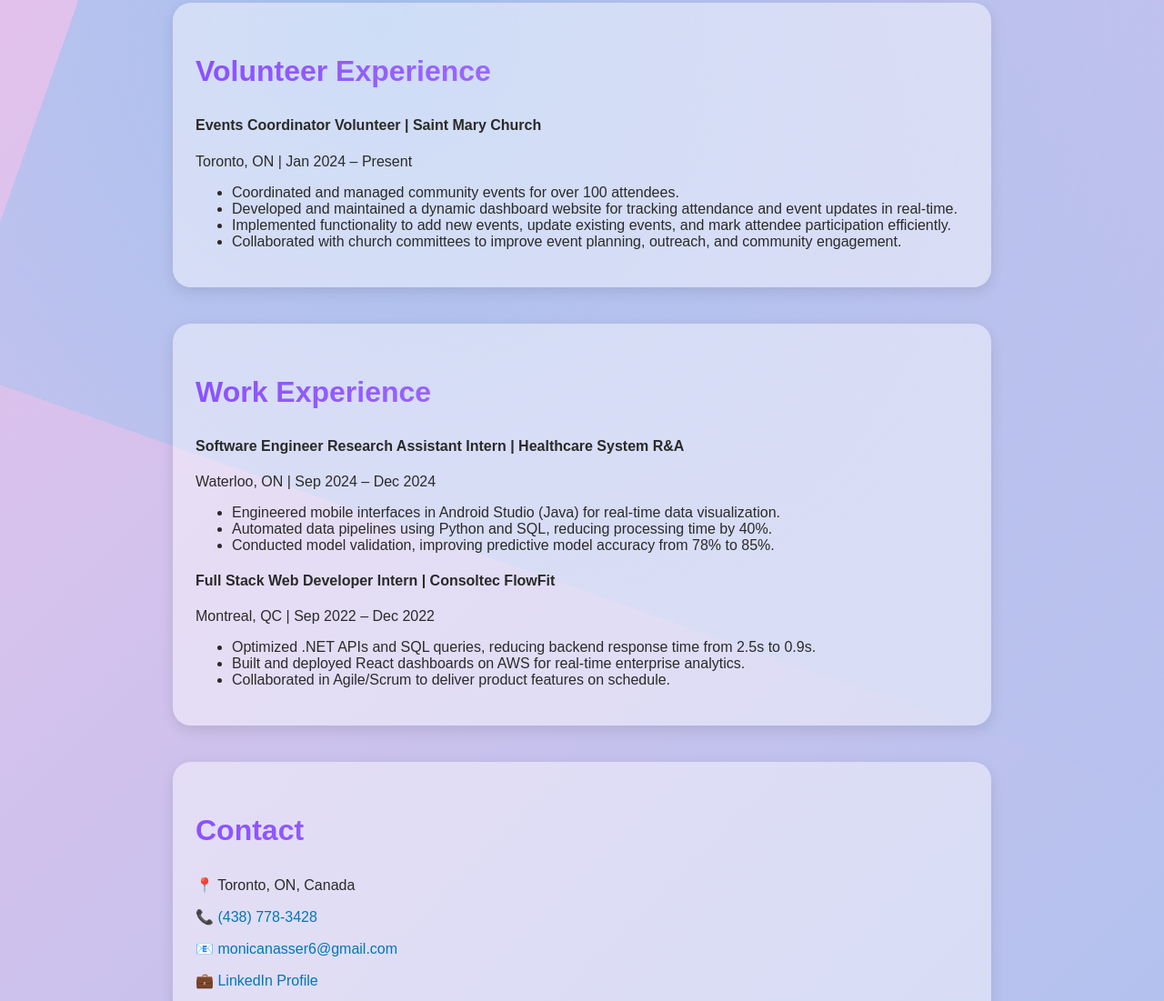
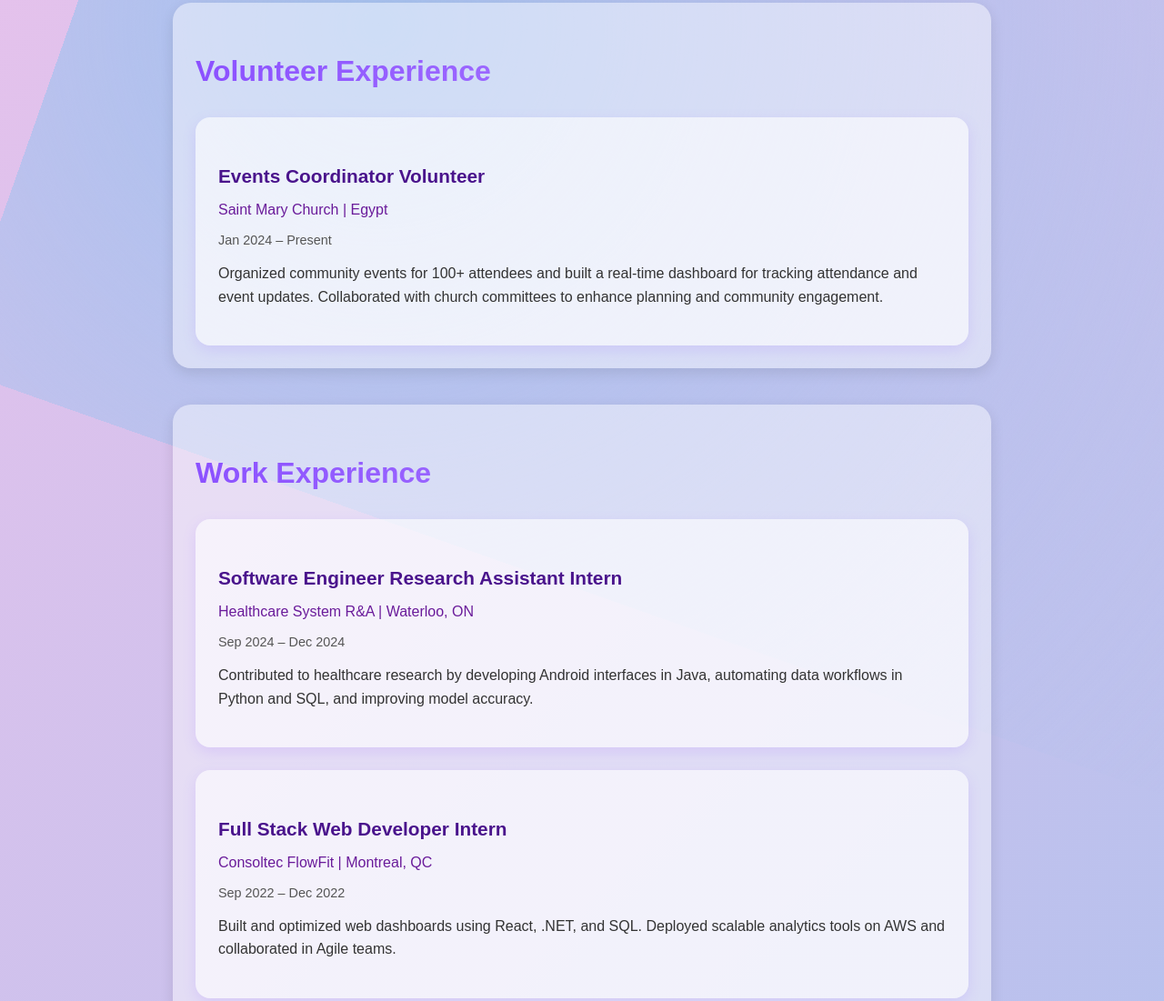
Before and after one commit to MonikaaMoanes/Portfolio, a website: page index.html in a window 1280 px wide. Shown: the part 1240-2341 px from the top of the page at 91% size. Drawn offline with Linux system fonts and the light colour scheme.

Commit message:
Updated volunteer section with modern card design and better readability

```diff
--- a/index.html
+++ b/index.html
@@ -71,8 +71,8 @@
       <div class="project">
         <h4>🏋️‍♀️ Sports Mobile App</h4>
         <p>
-          Cross-platform React Native app with Redux for state management,
-          improving performance and usability across Android & iOS.
+          Cross-platform fitness app built with React Native and Redux, enabling
+          smooth performance and consistent UX on Android and iOS.
         </p>
         <div class="links">
           <button
@@ -86,8 +86,9 @@
       <div class="project">
         <h4>🏢 Condo Management System</h4>
         <p>
-          Full-stack responsive web app using React, Tailwind CSS, and Node.js.
-          Designed secure CRUD functionality for residents and admins.
+          Full-stack web app using React, Tailwind CSS, and Node.js with secure
+          CRUD operations for residents and admins to manage properties
+          efficiently.
         </p>
       </div>
 
@@ -111,26 +112,18 @@
     <!-- 🤝 Volunteer Experience -->
     <section id="volunteer" class="fade-in">
       <h3>Volunteer Experience</h3>
-      <div class="volunteer-item">
-        <h4>Events Coordinator Volunteer | Saint Mary Church</h4>
-        <p>Toronto, ON | Jan 2024 – Present</p>
-        <ul>
-          <li>
-            Coordinated and managed community events for over 100 attendees.
-          </li>
-          <li>
-            Developed and maintained a dynamic dashboard website for tracking
-            attendance and event updates in real-time.
-          </li>
-          <li>
-            Implemented functionality to add new events, update existing events,
-            and mark attendee participation efficiently.
-          </li>
-          <li>
-            Collaborated with church committees to improve event planning,
-            outreach, and community engagement.
-          </li>
-        </ul>
+
+      <div class="volunteer-cards">
+        <div class="volunteer-card">
+          <h4>Events Coordinator Volunteer</h4>
+          <p class="organization">Saint Mary Church | Egypt</p>
+          <p class="date">Jan 2024 – Present</p>
+          <p class="description">
+            Organized community events for 100+ attendees and built a real-time
+            dashboard for tracking attendance and event updates. Collaborated
+            with church committees to enhance planning and community engagement.
+          </p>
+        </div>
       </div>
     </section>
 
@@ -138,43 +131,28 @@
     <section id="work" class="fade-in">
       <h3>Work Experience</h3>
 
-      <div class="job-item">
-        <h4>
-          Software Engineer Research Assistant Intern | Healthcare System R&A
-        </h4>
-        <p>Waterloo, ON | Sep 2024 – Dec 2024</p>
-        <ul>
-          <li>
-            Engineered mobile interfaces in Android Studio (Java) for real-time
-            data visualization.
-          </li>
-          <li>
-            Automated data pipelines using Python and SQL, reducing processing
-            time by 40%.
-          </li>
-          <li>
-            Conducted model validation, improving predictive model accuracy from
-            78% to 85%.
-          </li>
-        </ul>
-      </div>
+      <div class="work-cards">
+        <div class="work-card">
+          <h4>Software Engineer Research Assistant Intern</h4>
+          <p class="company">Healthcare System R&A | Waterloo, ON</p>
+          <p class="date">Sep 2024 – Dec 2024</p>
+          <p class="description">
+            Contributed to healthcare research by developing Android interfaces
+            in Java, automating data workflows in Python and SQL, and improving
+            model accuracy.
+          </p>
+        </div>
 
-      <div class="job-item">
-        <h4>Full Stack Web Developer Intern | Consoltec FlowFit</h4>
-        <p>Montreal, QC | Sep 2022 – Dec 2022</p>
-        <ul>
-          <li>
-            Optimized .NET APIs and SQL queries, reducing backend response time
-            from 2.5s to 0.9s.
-          </li>
-          <li>
-            Built and deployed React dashboards on AWS for real-time enterprise
-            analytics.
-          </li>
-          <li>
-            Collaborated in Agile/Scrum to deliver product features on schedule.
-          </li>
-        </ul>
+        <div class="work-card">
+          <h4>Full Stack Web Developer Intern</h4>
+          <p class="company">Consoltec FlowFit | Montreal, QC</p>
+          <p class="date">Sep 2022 – Dec 2022</p>
+          <p class="description">
+            Built and optimized web dashboards using React, .NET, and SQL.
+            Deployed scalable analytics tools on AWS and collaborated in Agile
+            teams.
+          </p>
+        </div>
       </div>
     </section>
 
--- a/style.css
+++ b/style.css
@@ -137,6 +137,91 @@ section h3 {
   transform: translateY(-5px) scale(1.02);
   box-shadow: 0 8px 20px rgba(138, 79, 255, 0.3);
 }
+/* 🤝 Volunteer Experience Cards */
+.volunteer-cards {
+  display: grid;
+  grid-template-columns: 1fr;
+  gap: 25px;
+}
+
+.volunteer-card {
+  background: rgba(255, 255, 255, 0.6);
+  border-radius: 16px;
+  padding: 25px;
+  box-shadow: 0 5px 15px rgba(138, 79, 255, 0.15);
+  transition: all 0.3s ease;
+}
+
+.volunteer-card:hover {
+  transform: translateY(-5px);
+  box-shadow: 0 10px 25px rgba(138, 79, 255, 0.25);
+}
+
+.volunteer-card h4 {
+  font-size: 1.3rem;
+  color: #4a148c;
+  margin-bottom: 5px;
+}
+
+.volunteer-card .organization {
+  font-weight: 500;
+  color: #6a1b9a;
+}
+
+.volunteer-card .date {
+  font-size: 0.9rem;
+  color: #555;
+  margin-bottom: 10px;
+}
+
+.volunteer-card .description {
+  font-size: 1rem;
+  color: #333;
+  line-height: 1.6;
+}
+
+/* 💼 Work Experience Cards */
+.work-cards {
+  display: grid;
+  grid-template-columns: 1fr;
+  gap: 25px;
+}
+
+.work-card {
+  background: rgba(255, 255, 255, 0.6);
+  border-radius: 16px;
+  padding: 25px;
+  box-shadow: 0 5px 15px rgba(138, 79, 255, 0.15);
+  transition: all 0.3s ease;
+}
+
+.work-card:hover {
+  transform: translateY(-5px);
+  box-shadow: 0 10px 25px rgba(138, 79, 255, 0.25);
+}
+
+.work-card h4 {
+  font-size: 1.3rem;
+  color: #4a148c;
+  margin-bottom: 5px;
+}
+
+.work-card .company {
+  font-weight: 500;
+  color: #6a1b9a;
+}
+
+.work-card .date {
+  font-size: 0.9rem;
+  color: #555;
+  margin-bottom: 10px;
+}
+
+.work-card .description {
+  font-size: 1rem;
+  color: #333;
+  line-height: 1.6;
+}
 
 /* 💌 Contact Form */
 #contactForm input,
```
